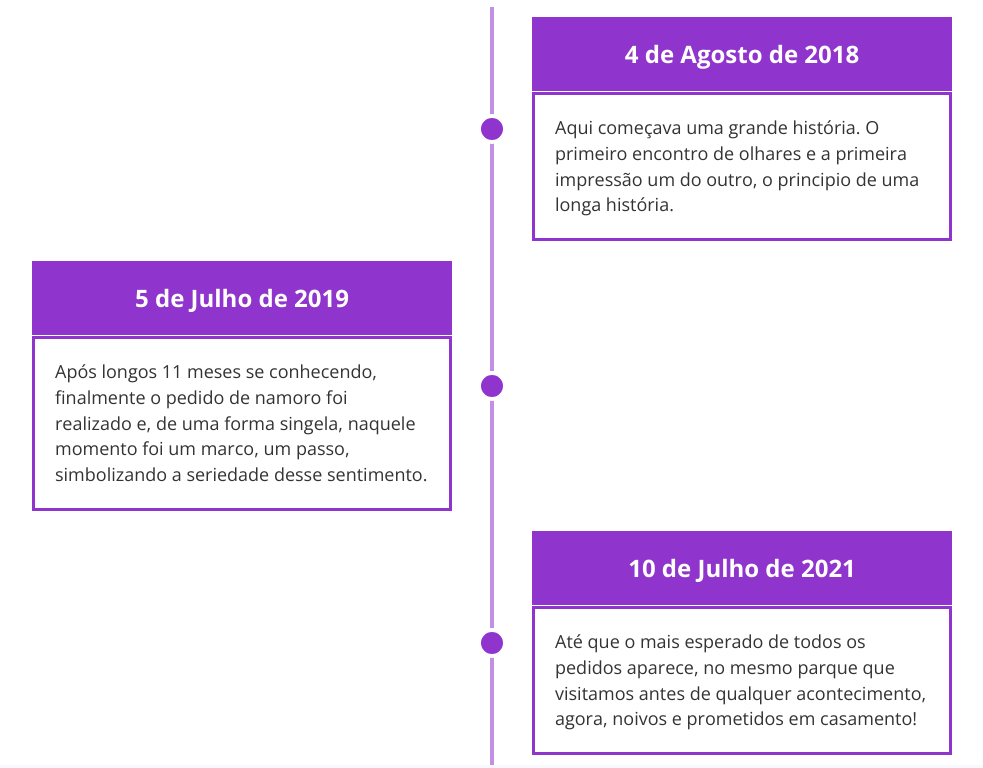
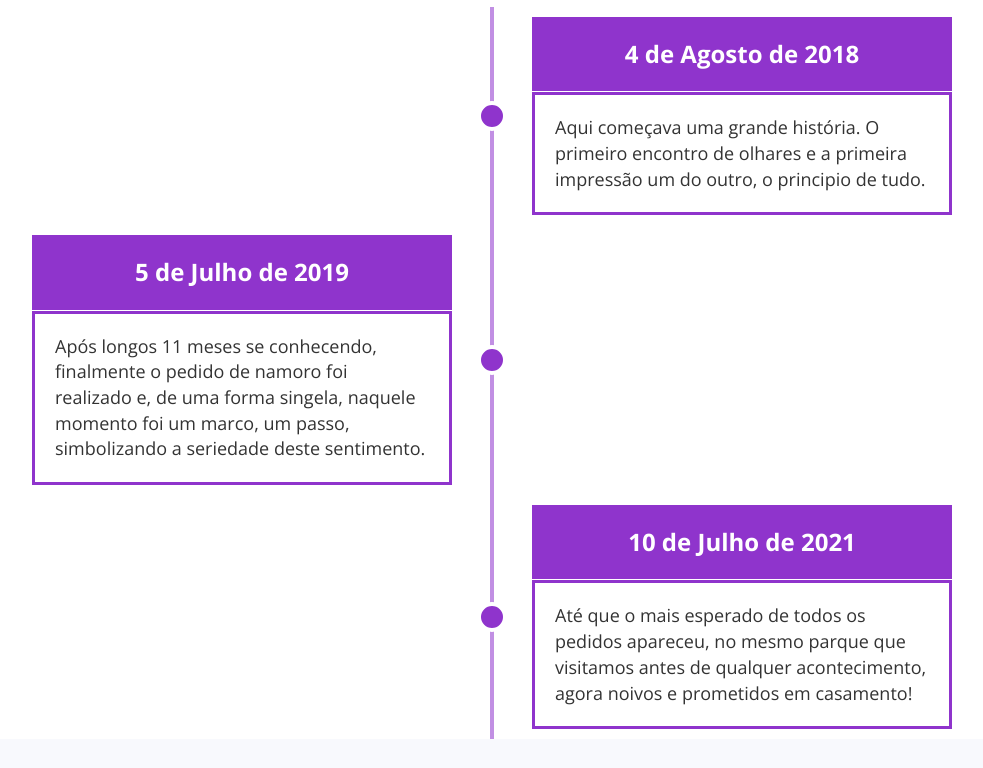
Before and after one commit to Alan-Roza/my-wedding, a website: page index.html in a window 1280 px wide. Shown: the part 872-1640 px from the top of the page, without its empty margins (143-1126 px from the left). Drawn offline with nearby package versions, Linux system fonts and the light colour scheme; some packages are replaced by stand-ins of ours; files whose address does not match are found by name.

Commit message:
fixed bugs

```diff
--- a/index.html
+++ b/index.html
@@ -128,7 +128,7 @@
                                     4 de Agosto de 2018
                                 </div>
                                 <div class="timeline__content">
-                                    Aqui começava uma grande história. O primeiro encontro de olhares e a primeira impressão um do outro, o principio de uma longa história.
+                                    Aqui começava uma grande história. O primeiro encontro de olhares e a primeira impressão um do outro, o principio de tudo.
                                 </div>
                             </div>
                         </div>
@@ -138,7 +138,7 @@
                                    5 de Julho de 2019
                                 </div>
                                 <div class="timeline__content">
-                                    Após longos 11 meses se conhecendo, finalmente o pedido de namoro foi realizado e, de uma forma singela, naquele momento foi um marco, um passo, simbolizando a seriedade desse sentimento.
+                                    Após longos 11 meses se conhecendo, finalmente o pedido de namoro foi realizado e, de uma forma singela, naquele momento foi um marco, um passo, simbolizando a seriedade deste sentimento.
                                 </div>
                             </div>
                         </div>
@@ -148,7 +148,7 @@
                                     10 de Julho de 2021
                                 </div>
                                 <div class="timeline__content">
-                                    Até que o mais esperado de todos os pedidos aparece, no mesmo parque que visitamos antes de qualquer acontecimento, agora, noivos e prometidos em casamento!
+                                    Até que o mais esperado de todos os pedidos apareceu, no mesmo parque que visitamos antes de qualquer acontecimento, agora noivos e prometidos em casamento!
                                 </div>
                             </div>
                         </div>
```
